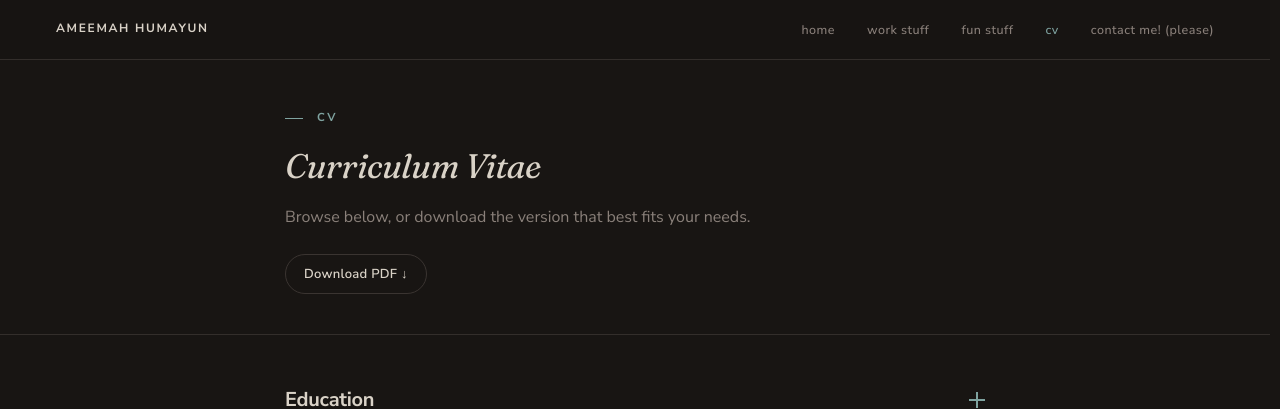
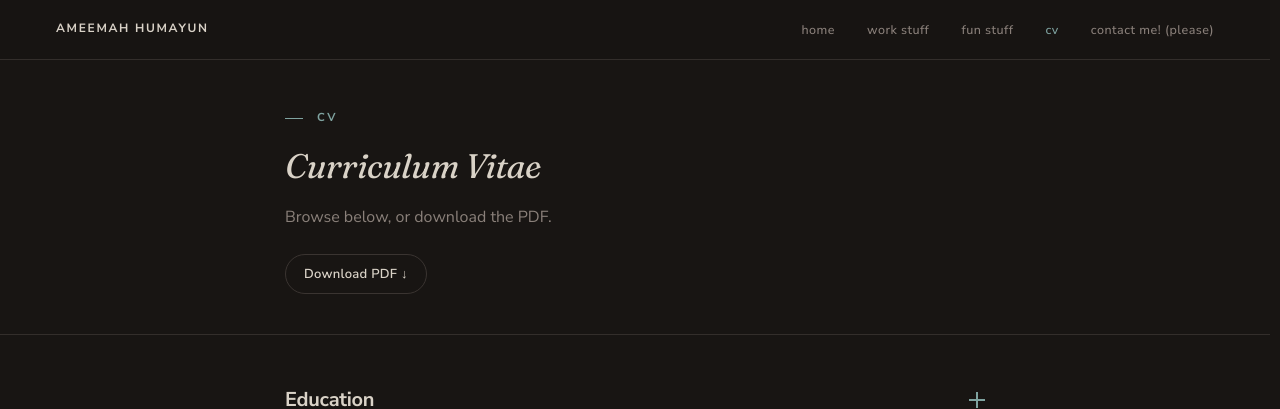
Before and after one commit to ameemahumayun/ameemahumayun.github.io, a Jekyll site: the page built from cv/index.html, in a window 1280 px wide and 1166 px high. Shown: the top 409 px of the window. Built offline with Jekyll 4.4.1, drawn with Linux system fonts in a browser that asks for light colours.

Commit message:
Update index.html

```diff
--- a/cv/index.html
+++ b/cv/index.html
@@ -10,11 +10,11 @@
   <div class="eyebrow eyebrow-rule">cv</div>
    <h1 class="page-head__title"><span class="serif" style="color:var(--color-text-strong);">Curriculum Vitae</span></h1>
     <!-- <h1 class="page-head__title">Curriculum Vitae</h1> -->
-    <p class="page-head__intro">Browse below, or download the version that best fits your needs.</p>
+    <p class="page-head__intro">Browse below, or download the PDF.</p>
     <div class="cv-downloads">
       <!-- <a class="work-card__link" href="{{ '/assets/cv/ameemah-humayun-research-cv.pdf' | relative_url }}" target="_blank" rel="noopener">Research CV &darr;</a>
       <a class="work-card__link" href="{{ '/assets/cv/ameemah-humayun-uiux-cv.pdf' | relative_url }}" target="_blank" rel="noopener">UI/UX CV &darr;</a> -->
-      <a class="work-card__link" href="{{ '/assets/cv/ameemah-humayun-general-cv.pdf' | relative_url }}" target="_blank" rel="noopener">Download PDF &darr;</a>
+      <a class="work-card__link" href="{{ '/assets/cv/ameemah-humayun-cv.pdf' | relative_url }}" target="_blank" rel="noopener">Download PDF &darr;</a>
     </div>
   </div>
 </header>
```
